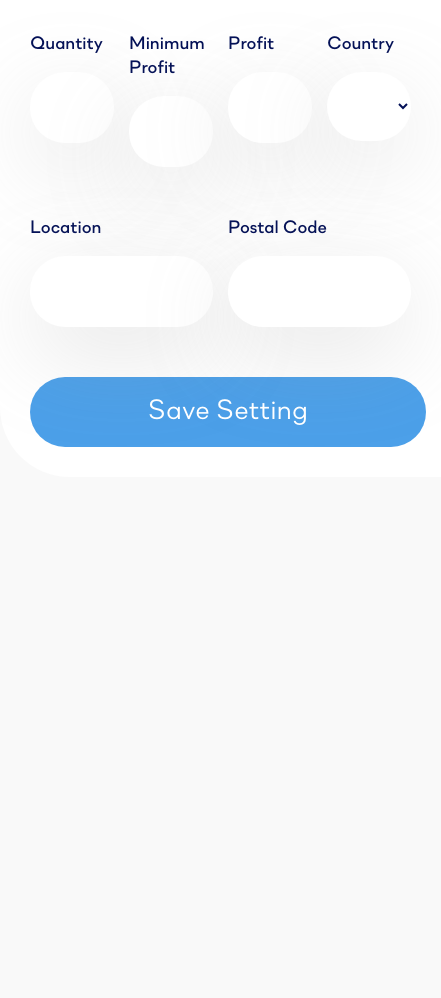
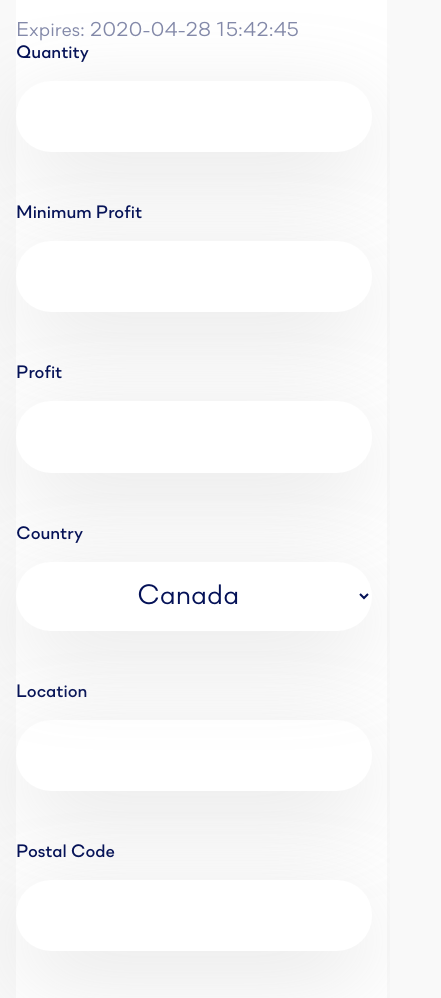
Before and after one commit to rcremin/dropdtemplating, a website: page index.html in a window 390 px wide. Shown: the part 721-1719 px from the top of the page, 441 px wide, since content can reach past the window. Before the commit the page ends 1198 px from the top, so only its background shows below. Drawn offline with Linux system fonts and the light colour scheme.

Commit message:
Form stacks in one column

```diff
--- a/scss/body.scss
+++ b/scss/body.scss
@@ -1,7 +1,4 @@
 .dpd-body {
-  padding-left: 85px;
-  padding-bottom: 30px;
-  // width: calc(100% - 405px);
   background-color: #ffffff;
   border-top-left-radius: 70px;
   border-bottom-left-radius: 70px;
@@ -22,13 +19,4 @@
     letter-spacing: 0.7px;
   }
 
-  @media only screen and (max-width: 1200px) {
-    // width: calc(100% - 225px);
-    padding-left: 30px;
-    padding-right: 15px;
-
-    h1 {
-      margin-top: 0;
-    }
-  }
 }
--- /dev/null
+++ b/scss/form.scss
@@ -0,0 +1,53 @@
+.dpd-form {
+
+  &__top-row {
+    display: grid;
+    grid-template-columns: 1fr;
+  }
+
+  &__bottom-row {
+    display: grid;
+    grid-template-columns: 1fr;
+  }
+
+  label {
+    font-weight: 500;
+    font-size: 26px;
+    line-height: 36px;
+    color: $color-secondary;
+  }
+
+  input,
+  select {
+    color: $color-secondary;
+    box-shadow: 0px 25px 90px rgba(152, 152, 152, 0.25);
+  }
+
+  button {
+    width: 100%;
+    height: 70px;
+    display: flex;
+    color: #ffffff;
+    font-size: 28px;
+    cursor: pointer;
+    align-items: center;
+    border-radius: 35px;
+    justify-content: center;
+    background-color: $color-primary;
+
+    &:hover {
+      box-shadow: 0 20px 25px -5px rgba(0, 0, 0, 0.1), 0 10px 10px -5px rgba(0, 0, 0, 0.04);
+    }
+  }
+
+  @media only screen and (max-width: 1700px) {
+    padding-right: 0;
+  }
+
+  @media only screen and (max-width: 1200px) {
+    label {
+      font-size: 18px;
+      line-height: 24px;
+    }
+  }
+}
--- a/scss/legacy.scss
+++ b/scss/legacy.scss
@@ -1,77 +1,3 @@
-@mixin fontface($name, $file, $weight: normal, $style: normal) {
-  @font-face {
-    font-family: "#{$name}";
-    font-display: swap;
-    src: url('./fonts/#{$file}.otf');
-    font-weight: $weight;
-    font-style: $style;
-  }
-}
-
-@include fontface('SoinSansNeue', 'Stawix - SoinSansNeue-Roman', 400);
-@include fontface('SoinSansNeue', 'Stawix - SoinSansNeue-Medium', 500);
-@include fontface('SoinSansNeue', 'Stawix - SoinSansNeue-Bold', 700);
-
-html,
-body,
-div,
-ul,
-li,
-p,
-h1,
-h2,
-h3,
-h4,
-h5,
-h6,
-nav,
-button,
-header,
-select,
-a,
-input,
-textarea,
-fieldset {
-  margin: 0;
-  padding: 0;
-  color: #8389a9;
-  border: none;
-  outline: none;
-  font-size: 16px;
-  font-weight: normal;
-  list-style: none;
-  line-height: 22px;
-  text-decoration: none;
-  box-sizing: border-box;
-  word-break: break-word;
-  background-color: transparent;
-  font-family: "SoinSansNeue", sans-serif;
-}
-
-h1,
-h2,
-h3,
-h4,
-h5,
-h6,
-p,
-span {
-  color: inherit;
-  font-size: inherit;
-  line-height: inherit;
-  letter-spacing: inherit;
-  font-weight: inherit;
-}
-
-body {
-  background-color: #f9f9f9;
-}
-
-.dpd-page {
-  margin: 0 auto;
-  display: flex;
-}
-
 
 
 .dpd-header {
@@ -202,58 +128,3 @@ body {
     width: 100%;
   }
 }
-
-.dpd-form {
-  padding-top: 50px;
-  padding-right: 83px;
-
-  &__top-row {
-    display: flex;
-    justify-content: space-between;
-  }
-
-  &__bottom-row {
-    display: flex;
-  }
-
-  label {
-    font-weight: 500;
-    font-size: 26px;
-    line-height: 36px;
-    color: $color-secondary;
-  }
-
-  input,
-  select {
-    color: $color-secondary;
-    box-shadow: 0px 25px 90px rgba(152, 152, 152, 0.25);
-  }
-
-  button {
-    width: 100%;
-    height: 70px;
-    display: flex;
-    color: #ffffff;
-    font-size: 28px;
-    cursor: pointer;
-    align-items: center;
-    border-radius: 35px;
-    justify-content: center;
-    background-color: $color-primary;
-
-    &:hover {
-      box-shadow: 0 20px 25px -5px rgba(0, 0, 0, 0.1), 0 10px 10px -5px rgba(0, 0, 0, 0.04);
-    }
-  }
-
-  @media only screen and (max-width: 1700px) {
-    padding-right: 0;
-  }
-
-  @media only screen and (max-width: 1200px) {
-    label {
-      font-size: 18px;
-      line-height: 24px;
-    }
-  }
-}
--- /dev/null
+++ b/scss/page.scss
@@ -0,0 +1,79 @@
+@mixin fontface($name, $file, $weight: normal, $style: normal) {
+  @font-face {
+    font-family: "#{$name}";
+    font-display: swap;
+    src: url('./fonts/#{$file}.otf');
+    font-weight: $weight;
+    font-style: $style;
+  }
+}
+
+@include fontface('SoinSansNeue', 'Stawix - SoinSansNeue-Roman', 400);
+@include fontface('SoinSansNeue', 'Stawix - SoinSansNeue-Medium', 500);
+@include fontface('SoinSansNeue', 'Stawix - SoinSansNeue-Bold', 700);
+
+html,
+body,
+div,
+ul,
+li,
+p,
+h1,
+h2,
+h3,
+h4,
+h5,
+h6,
+nav,
+button,
+header,
+select,
+a,
+input,
+textarea,
+fieldset {
+  margin: 0;
+  padding: 0;
+  color: #8389a9;
+  border: none;
+  outline: none;
+  font-size: 16px;
+  font-weight: normal;
+  list-style: none;
+  line-height: 22px;
+  text-decoration: none;
+  box-sizing: border-box;
+  word-break: break-word;
+  background-color: transparent;
+  font-family: "SoinSansNeue", sans-serif;
+}
+
+h1,
+h2,
+h3,
+h4,
+h5,
+h6,
+p,
+span {
+  color: inherit;
+  font-size: inherit;
+  line-height: inherit;
+  letter-spacing: inherit;
+  font-weight: inherit;
+}
+
+body {
+  background-color: #f9f9f9;
+
+  padding: 1em;
+}
+
+.dpd-page {
+  display: grid;
+  grid-template-columns: 1fr;
+
+  @include xl {
+    grid-template-columns: 1fr 5fr;
+  }
+}
--- a/styles.scss
+++ b/styles.scss
@@ -1,5 +1,7 @@
 @import 'scss/colors.scss';
 @import 'scss/breakpoints.scss';
 @import 'scss/legacy.scss';
+@import 'scss/page.scss';
 @import 'scss/sidebar.scss';
 @import 'scss/body.scss';
+@import 'scss/form.scss';
```
Also changed, not shown: styles.css.
